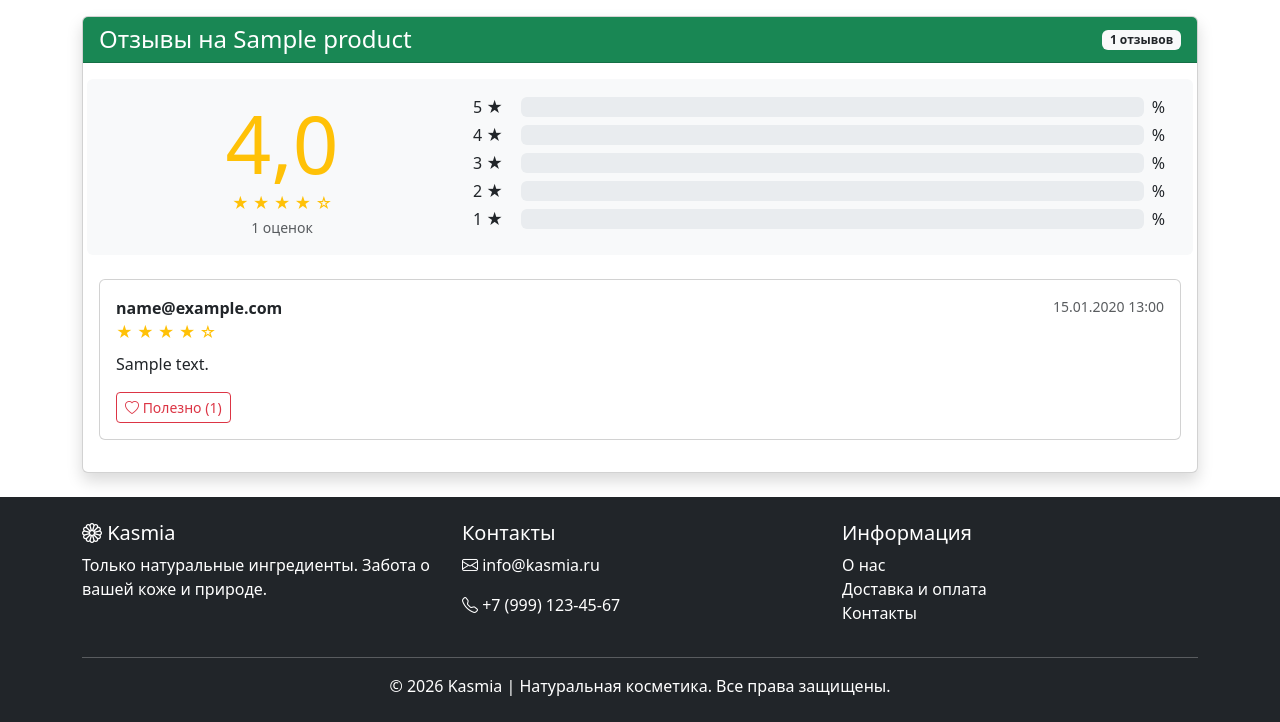
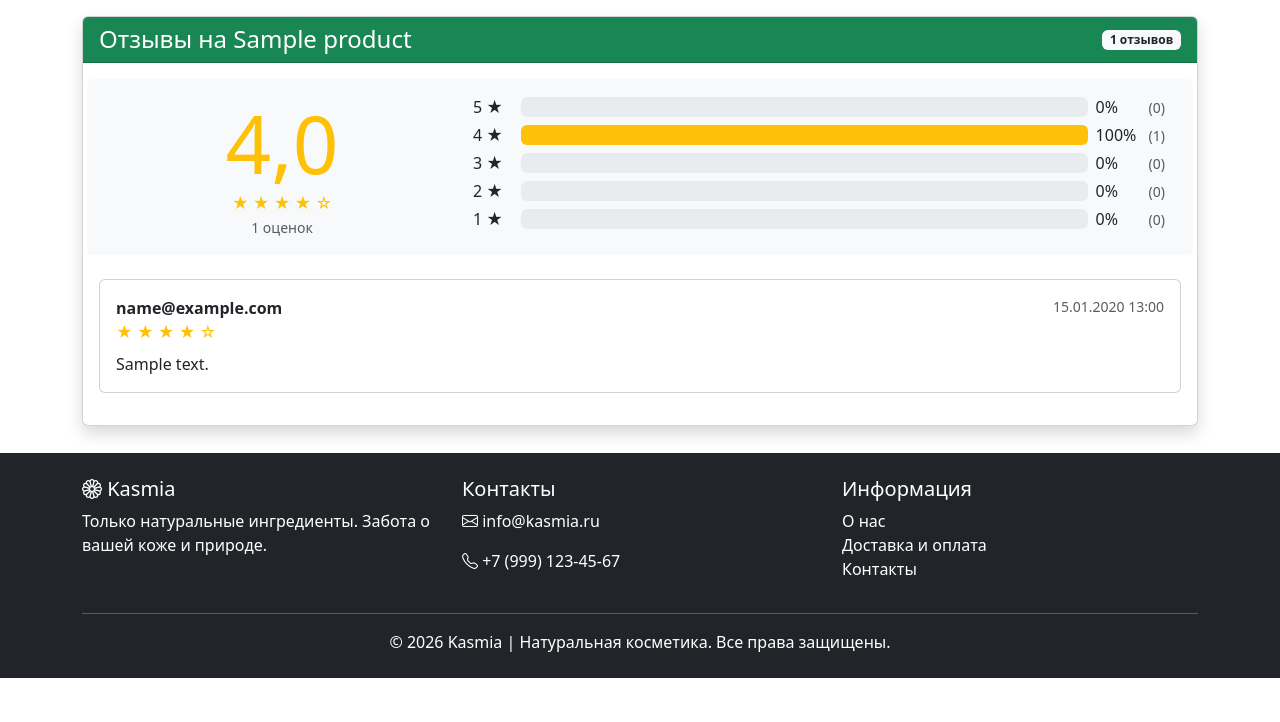
Before and after one commit to Kulik199775/WEB524_Project_thesis, a Django app: page /reviews/product/1/all/ in a window 1280 px wide; the page is wider, and only the part inside the window is pictured. Shown: the part 122-844 px from the top of that part. After the commit the page ends 800 px from the top of that part, so only its background shows below. Run offline with Django 5.2, Linux system fonts and the light colour scheme; tables that the repository leaves empty hold one stand-in row (values such as "Sample post").

Commit message:
1. Изменена страница отзывов, которая показывает распределение оценок по звездам от 1 до 5 в процентах.

```diff
--- a/templates/reviews/product_reviews.html
+++ b/templates/reviews/product_reviews.html
@@ -37,19 +37,46 @@
                             <small class="text-muted">{{ stats.total_reviews }} оценок</small>
                         </div>
                         <div class="col-md-8">
-                            {% for rating in "54321"|make_list %}
                             <div class="d-flex align-items-center mb-1">
-                                <span class="me-2" style="width: 40px;">{{ rating }} ★</span>
+                                <span class="me-2" style="width: 40px;">5 ★</span>
                                 <div class="progress flex-grow-1" style="height: 20px;">
-                                    <div class="progress-bar bg-warning"
-                                         style="width: {% widthratio stats|dictsort:rating|first rating stats.total_reviews %}%">
-                                    </div>
+                                    <div class="progress-bar bg-warning" style="width: {{ stats.rating_percentages.5 }}%;"></div>
                                 </div>
-                                <span class="ms-2">
-                                    {% widthratio stats|dictsort:rating|first rating stats.total_reviews %}%
-                                </span>
+                                <span class="ms-2" style="width: 45px;">{{ stats.rating_percentages.5 }}%</span>
+                                <span class="ms-2 text-muted small">({{ stats.rating_counts.5 }})</span>
                             </div>
-                            {% endfor %}
+                            <div class="d-flex align-items-center mb-1">
+                                <span class="me-2" style="width: 40px;">4 ★</span>
+                                <div class="progress flex-grow-1" style="height: 20px;">
+                                    <div class="progress-bar bg-warning" style="width: {{ stats.rating_percentages.4 }}%;"></div>
+                                </div>
+                                <span class="ms-2" style="width: 45px;">{{ stats.rating_percentages.4 }}%</span>
+                                <span class="ms-2 text-muted small">({{ stats.rating_counts.4 }})</span>
+                            </div>
+                            <div class="d-flex align-items-center mb-1">
+                                <span class="me-2" style="width: 40px;">3 ★</span>
+                                <div class="progress flex-grow-1" style="height: 20px;">
+                                    <div class="progress-bar bg-warning" style="width: {{ stats.rating_percentages.3 }}%;"></div>
+                                </div>
+                                <span class="ms-2" style="width: 45px;">{{ stats.rating_percentages.3 }}%</span>
+                                <span class="ms-2 text-muted small">({{ stats.rating_counts.3 }})</span>
+                            </div>
+                            <div class="d-flex align-items-center mb-1">
+                                <span class="me-2" style="width: 40px;">2 ★</span>
+                                <div class="progress flex-grow-1" style="height: 20px;">
+                                    <div class="progress-bar bg-warning" style="width: {{ stats.rating_percentages.2 }}%;"></div>
+                                </div>
+                                <span class="ms-2" style="width: 45px;">{{ stats.rating_percentages.2 }}%</span>
+                                <span class="ms-2 text-muted small">({{ stats.rating_counts.2 }})</span>
+                            </div>
+                            <div class="d-flex align-items-center mb-1">
+                                <span class="me-2" style="width: 40px;">1 ★</span>
+                                <div class="progress flex-grow-1" style="height: 20px;">
+                                    <div class="progress-bar bg-warning" style="width: {{ stats.rating_percentages.1 }}%;"></div>
+                                </div>
+                                <span class="ms-2" style="width: 45px;">{{ stats.rating_percentages.1 }}%</span>
+                                <span class="ms-2 text-muted small">({{ stats.rating_counts.1 }})</span>
+                            </div>
                         </div>
                     </div>
                     {% endif %}
@@ -75,16 +102,6 @@
                                     <small class="text-muted">{{ review.created_at|date:"d.m.Y H:i" }}</small>
                                 </div>
                                 <p class="card-text mt-2">{{ review.text }}</p>
-
-                                <!-- Лайки -->
-                                <div class="mt-2">
-                                    <form method="post" action="{% url 'reviews:like' review.pk %}" class="d-inline">
-                                        {% csrf_token %}
-                                        <button type="submit" class="btn btn-sm btn-outline-danger">
-                                            <i class="bi bi-heart"></i> Полезно ({{ review.likes.count }})
-                                        </button>
-                                    </form>
-                                </div>
                             </div>
                         </div>
                         {% endfor %}
```
